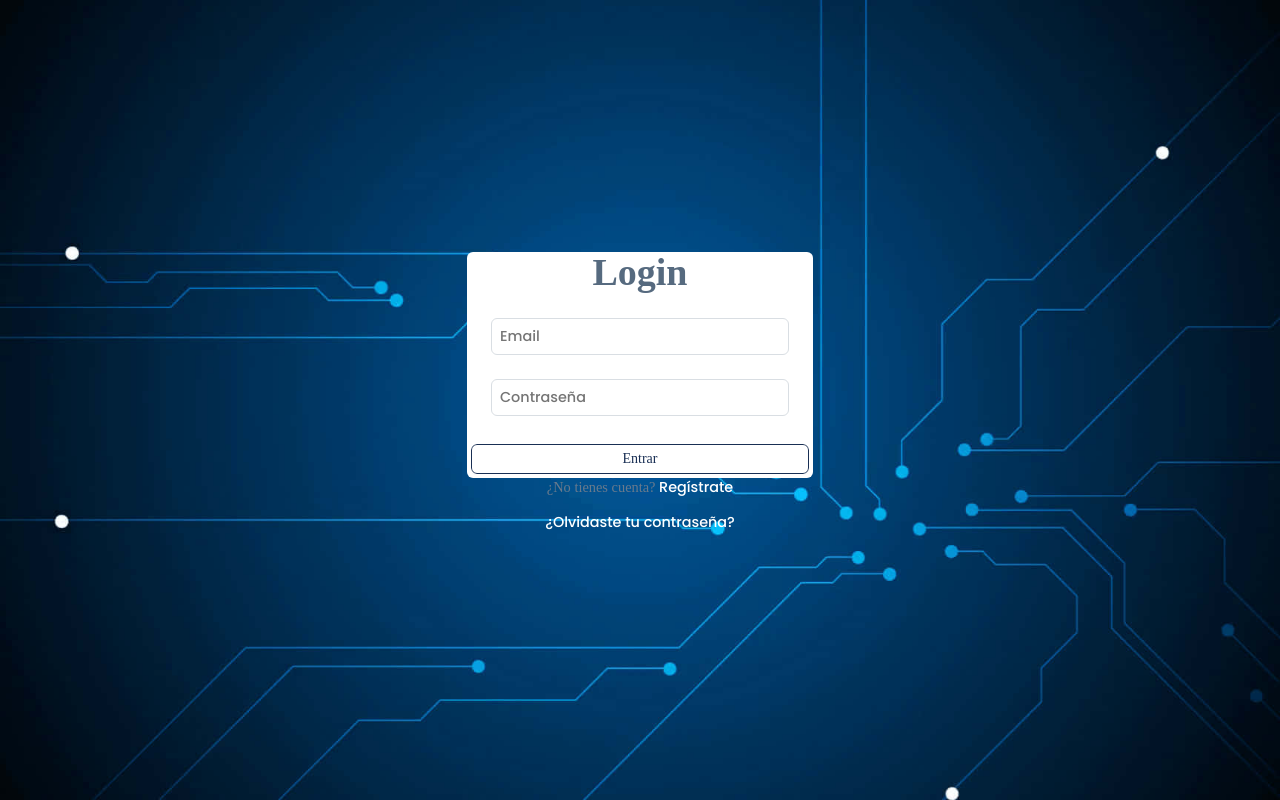
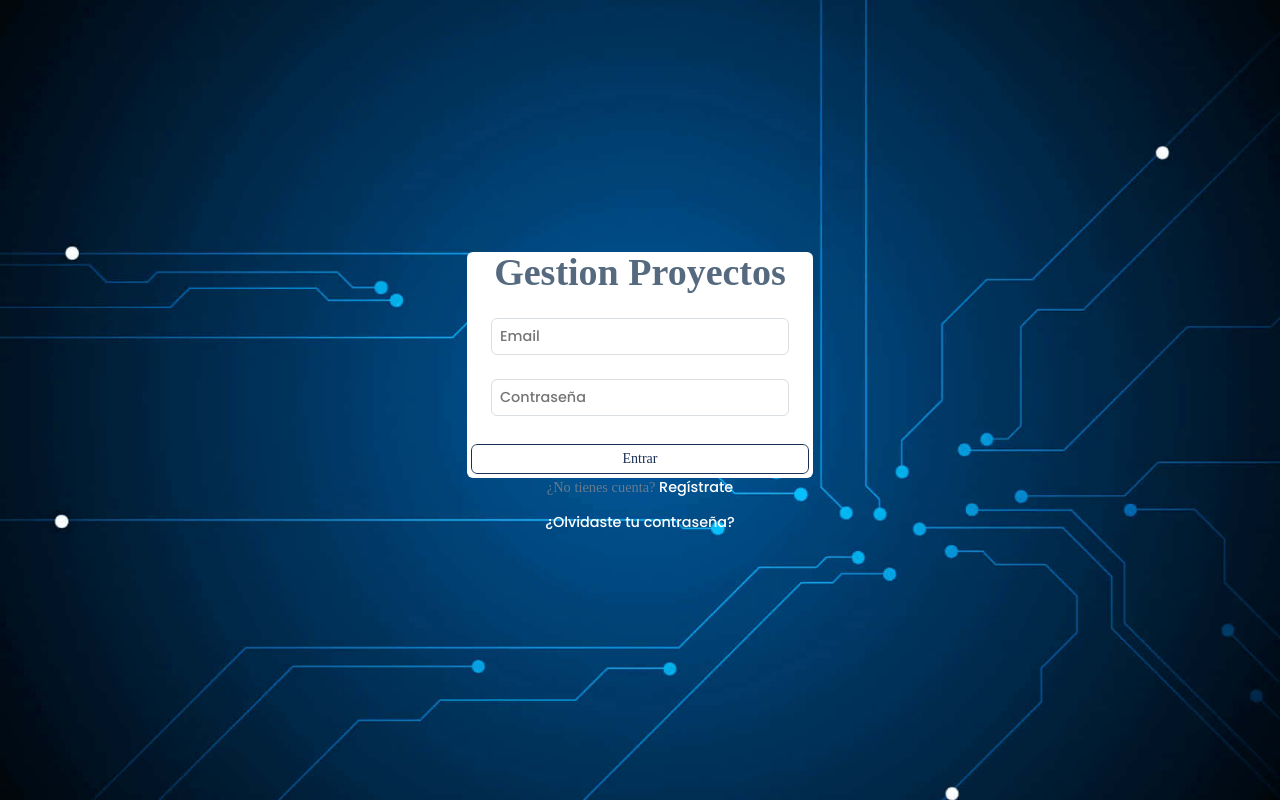
Before and after one commit to danielamaya1908/Front-end_sistema_de_gestion_de_proyectos_, a React (Vite) app: page /#/login in a window 1280 px wide. Built offline with nearby package versions, Linux system fonts and the light colour scheme; a web font is replaced by a local one.

Commit message:
fixed buggs

```diff
--- a/src/components/LoginForm.tsx
+++ b/src/components/LoginForm.tsx
@@ -29,7 +29,7 @@
         onSubmit={handleSubmit(onSubmit)}
         className="bg-white p-8 rounded shadow-md w-full max-w-md"
       >
-        <h1 className="text-2xl font-bold text-center mb-3">Login</h1>
+        <h1 className="text-2xl font-bold text-center mb-3">Gestion Proyectos</h1>
 
         <div className="relative m-4">
           <input
```
